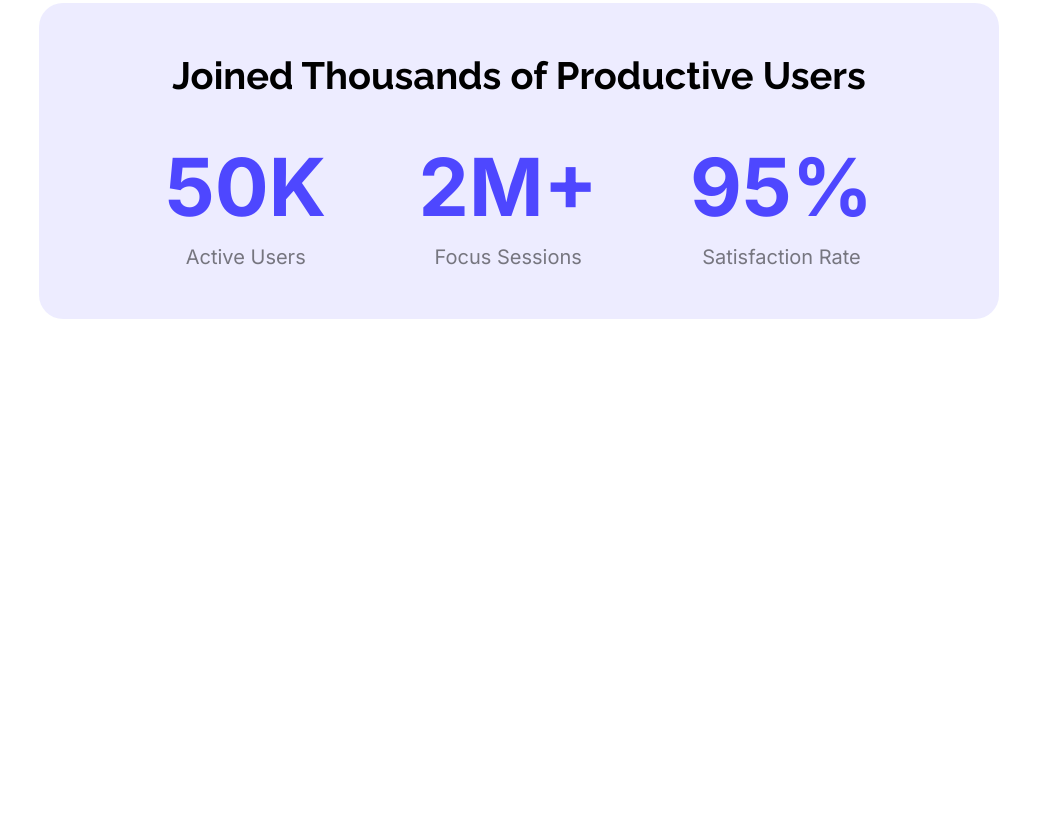
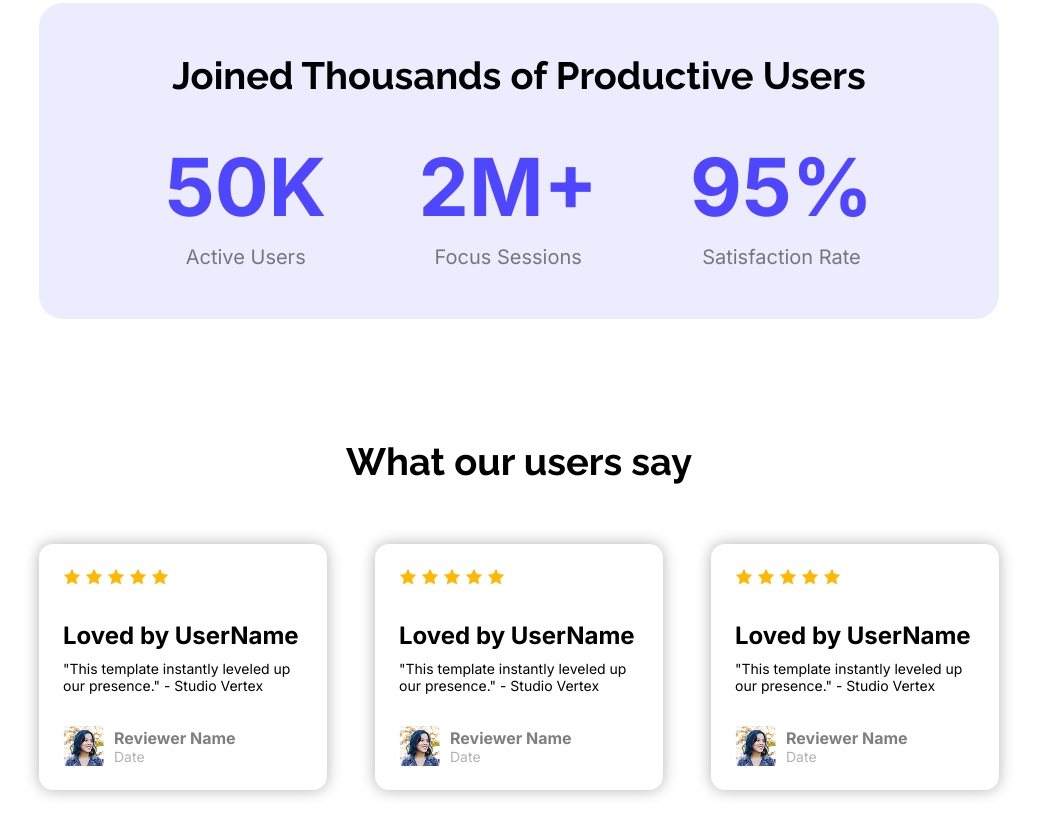
Before and after one commit to aamamunszone/b12a01-landing-launchpad, a plain HTML site: page index.html in a window 1280 px wide. Shown: the part 1199-2035 px from the top of the page, without its empty margins (121-1158 px from the left). Before the commit the page ends 1638 px from the top, so only its background shows below. Drawn offline with Linux system fonts and the light colour scheme.

Commit message:
feat: add user reviews section with user review and ratings card

```diff
--- a/assets/css/style.css
+++ b/assets/css/style.css
@@ -158,3 +158,80 @@ img {
   font-size: 20px;
   color: rgba(0, 0, 0, 0.5);
 }
+
+#users-review {
+  width: 75%;
+}
+
+#users-review h3 {
+  font-family: "Raleway", sans-serif;
+  font-size: 38px;
+  font-weight: bold;
+  margin-bottom: 60px;
+}
+
+.user-cards {
+  display: flex;
+  justify-content: space-between;
+  align-items: center;
+}
+
+.user-card {
+  display: flex;
+  justify-content: space-between;
+  flex-direction: column;
+  gap: 32px;
+  overflow: hidden;
+  width: 30%;
+  padding: 24px;
+  border: none;
+  border-radius: 14px;
+  box-shadow: 0px 0px 15px rgba(0, 0, 0, 0.3);
+  transition: all 0.5s ease-in-out;
+}
+
+.user-card:hover {
+  transform: scale3d(1.03, 1.03, 1.03);
+  box-shadow: 0px 0px 20px 3px rgba(0, 0, 0, 0.3);
+}
+
+.stars img {
+  max-width: 48px;
+  height: auto;
+}
+
+.user-review h4 {
+  font-family: "Inter", sans-serif;
+  font-size: 24px;
+  font-weight: bold;
+  margin-bottom: 10px;
+}
+
+.user-review p {
+  font-family: "Inter", sans-serif;
+  font-size: 14px;
+}
+
+.user-info {
+  display: flex;
+  justify-content: flex-start;
+  align-items: center;
+  gap: 10px;
+}
+
+.user-img {
+  max-width: 50px;
+  height: auto;
+}
+
+.user-name h5 {
+  font-family: "Inter", sans-serif;
+  font-size: 16px;
+  color: rgba(0, 0, 0, 0.5);
+}
+
+.user-name p {
+  font-family: "Inter", sans-serif;
+  font-size: 14px;
+  color: rgba(0, 0, 0, 0.3);
+}
--- a/index.html
+++ b/index.html
@@ -79,6 +79,92 @@ Date: July 2025
           </div>
         </div>
       </section>
+      <section id="users-review" class="container">
+        <h3 class="text-center">What our users say</h3>
+        <div class="user-cards">
+          <div class="user-card">
+            <div class="stars">
+              <img src="/assets/images/icons/icon-star.png" alt="Star Icon" />
+              <img src="/assets/images/icons/icon-star.png" alt="Star Icon" />
+              <img src="/assets/images/icons/icon-star.png" alt="Star Icon" />
+              <img src="/assets/images/icons/icon-star.png" alt="Star Icon" />
+              <img src="/assets/images/icons/icon-star.png" alt="Star Icon" />
+            </div>
+            <div class="user-review">
+              <h4>Loved by UserName</h4>
+              <p>
+                "This template instantly leveled up our presence." - Studio
+                Vertex
+              </p>
+            </div>
+            <div class="user-info">
+              <img
+                class="user-img"
+                src="/assets/images/others/avatar.png"
+                alt="Users Picture"
+              />
+              <div class="user-name">
+                <h5>Reviewer Name</h5>
+                <p>Date</p>
+              </div>
+            </div>
+          </div>
+          <div class="user-card">
+            <div class="stars">
+              <img src="/assets/images/icons/icon-star.png" alt="Star Icon" />
+              <img src="/assets/images/icons/icon-star.png" alt="Star Icon" />
+              <img src="/assets/images/icons/icon-star.png" alt="Star Icon" />
+              <img src="/assets/images/icons/icon-star.png" alt="Star Icon" />
+              <img src="/assets/images/icons/icon-star.png" alt="Star Icon" />
+            </div>
+            <div class="user-review">
+              <h4>Loved by UserName</h4>
+              <p>
+                "This template instantly leveled up our presence." - Studio
+                Vertex
+              </p>
+            </div>
+            <div class="user-info">
+              <img
+                class="user-img"
+                src="/assets/images/others/avatar.png"
+                alt="Users Picture"
+              />
+              <div class="user-name">
+                <h5>Reviewer Name</h5>
+                <p>Date</p>
+              </div>
+            </div>
+          </div>
+          <div class="user-card">
+            <div class="stars">
+              <img src="/assets/images/icons/icon-star.png" alt="Star Icon" />
+              <img src="/assets/images/icons/icon-star.png" alt="Star Icon" />
+              <img src="/assets/images/icons/icon-star.png" alt="Star Icon" />
+              <img src="/assets/images/icons/icon-star.png" alt="Star Icon" />
+              <img src="/assets/images/icons/icon-star.png" alt="Star Icon" />
+            </div>
+            <div class="user-review">
+              <h4>Loved by UserName</h4>
+              <p>
+                "This template instantly leveled up our presence." - Studio
+                Vertex
+              </p>
+            </div>
+            <div class="user-info">
+              <img
+                class="user-img"
+                src="/assets/images/others/avatar.png"
+                alt="Users Picture"
+              />
+              <div class="user-name">
+                <h5>Reviewer Name</h5>
+                <p>Date</p>
+              </div>
+            </div>
+          </div>
+        </div>
+      </section>
     </main>
 
     <!-- Footer Section -->
```
Also changed, not shown: assets/images/icons/icon-star.png (renamed from assets/icon-star.png), assets/images/others/avatar.png (renamed from assets/avatar.png).
